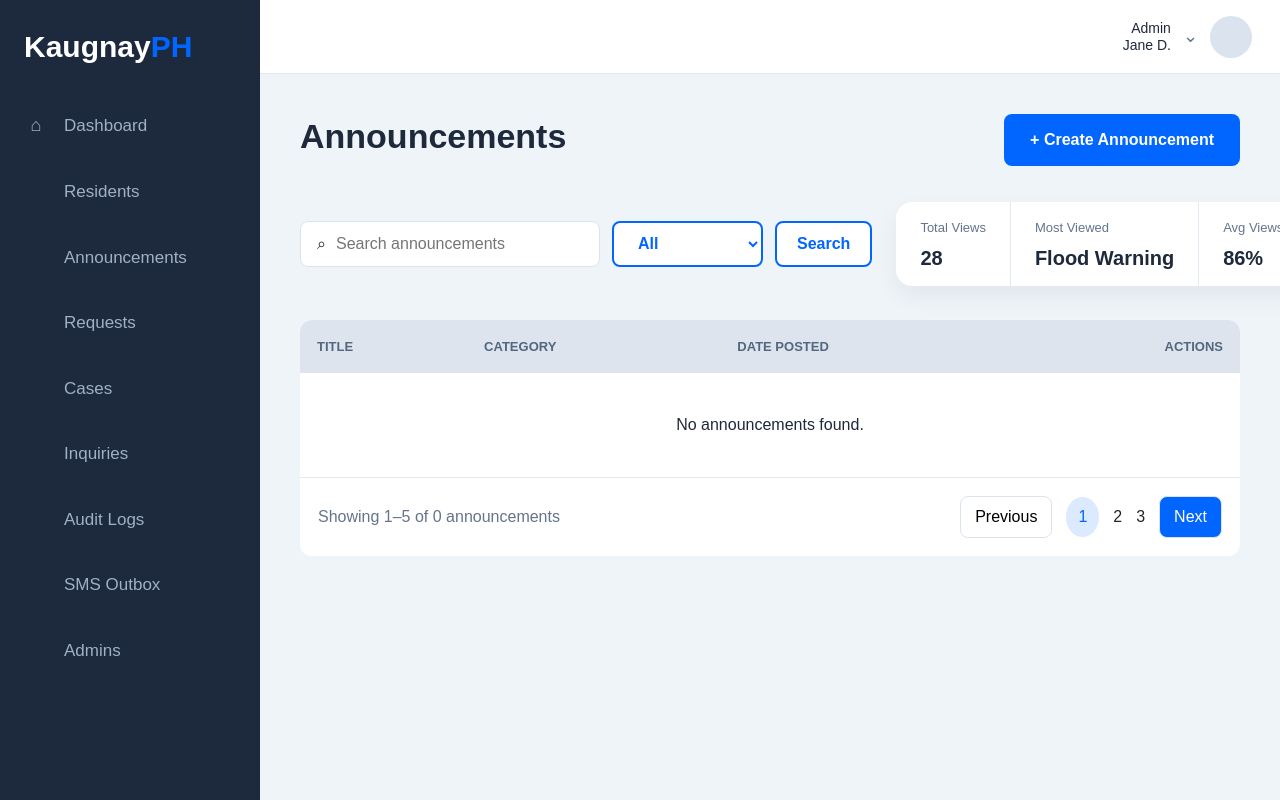
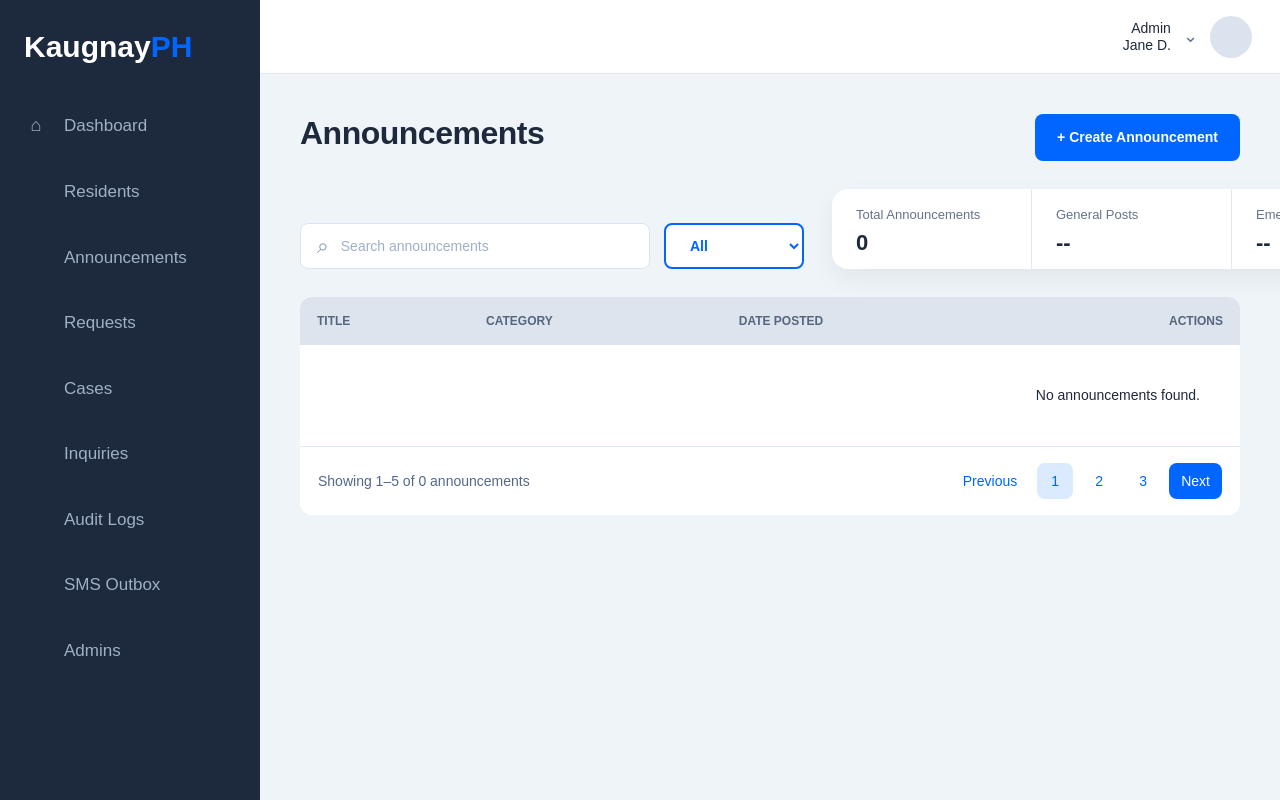
Before and after one commit to floresjuliah/kaugnayph, a Django app: template templates/adminpanel/announcements_list.html in a window 1280 px wide. Run offline with Django 5.2, Linux system fonts and the light colour scheme; the template is opened without the code that fills it, so the values that code supplies are empty.

Commit message:
updated announcement ui

```diff
--- a/static/css/admin.css
+++ b/static/css/admin.css
@@ -248,33 +248,35 @@ body {
 }
 
 /* =========================
-   ANNOUNCEMENT LIST PAGE
+ ANNOUNCEMENT LIST PAGE
 ========================= */
 
 .ann-page {
-    max-width: 1120px;
+    max-width: 1240px;
     margin: 0 auto;
 }
 
+.ann-header {
+    display: flex;
+    justify-content: space-between;
+    align-items: center;
+    margin-bottom: 28px;
+}
+
 .ann-page h1 {
-    font-size: 34px;
-    font-weight: 800;
-    color: #1e293b;
-}
-
-.ann-header {
-    display: flex;
-    justify-content: space-between;
-    align-items: center;
-    margin-bottom: 36px;
+    font-size: 32px;
+    font-weight: 650;
+    color: #1e293b;
+    letter-spacing: -0.5px;
 }
 
 .create-ann-btn {
     background: #0066ff;
     color: white;
-    padding: 14px 26px;
+    padding: 13px 22px;
     border-radius: 8px;
     text-decoration: none;
+    font-size: 14px;
     font-weight: 600;
 }
 
@@ -285,77 +287,105 @@ body {
 .ann-tools-row {
     display: flex;
     justify-content: space-between;
-    align-items: center;
-    gap: 24px;
-    margin-bottom: 34px;
-}
-
-.ann-search-filter {
+    align-items: flex-end;
+    gap: 28px;
+    margin-bottom: 28px;
+}
+
+.ann-controls {
+    display: flex;
+    align-items: center;
+    gap: 14px;
+    flex-shrink: 0;
+}
+
+.ann-search-box {
+    width: 350px;
+    height: 46px;
+    background: white;
+    border: 1px solid #d9e4ef;
+    border-radius: 8px;
     display: flex;
     align-items: center;
     gap: 12px;
-    flex-shrink: 0;
-}
-
-.ann-search-box {
-    width: 300px;
-    height: 46px;
-    background: white;
-    border: 1px solid #dbe3ef;
-    border-radius: 8px;
-    display: flex;
-    align-items: center;
     padding: 0 16px;
-    gap: 10px;
+}
+
+.ann-search-box span {
+    color: #8aa0bd;
+    font-size: 21px;
 }
 
 .ann-search-box input {
     border: none;
     outline: none;
     width: 100%;
-    color: #64748b;
-}
-
-.ann-filter-btn {
+    font-size: 14px;
+    color: #334155;
+    font-weight: 400;
+}
+
+.ann-search-box input::placeholder {
+    color: #9fb0c7;
+}
+
+.ann-filter-select,
+.ann-search-btn {
     height: 46px;
+    min-width: 120px;
     padding: 0 20px;
     border: 2px solid #0066ff;
     background: white;
     color: #0066ff;
     border-radius: 8px;
+    font-size: 14px;
     font-weight: 600;
-    white-space: nowrap;
+    cursor: pointer;
+    outline: none;
+}
+
+.ann-search-btn:hover,
+.ann-filter-select:hover {
+    background: #f8fbff;
 }
 
 .ann-stats-card {
-    display: flex;
+    display: grid;
+    grid-template-columns: repeat(3, 1fr);
     background: white;
     border-radius: 16px;
     box-shadow: 0 10px 25px rgba(15, 23, 42, 0.06);
     overflow: hidden;
-    flex-shrink: 0;
-}
-
-.ann-stats-card div {
-    padding: 16px 24px;
+    min-width: 600px;
+    height: 80px;
+}
+
+.ann-stat-item {
+    padding: 18px 24px;
     border-right: 1px solid #e2e8f0;
-}
-
-.ann-stats-card div:last-child {
+    display: flex;
+    flex-direction: column;
+    justify-content: center;
+}
+
+.ann-stat-item:last-child {
     border-right: none;
 }
 
-.ann-stats-card p {
+.ann-stat-item p {
     margin: 0 0 8px;
     color: #64748b;
     font-size: 13px;
-}
-
-.ann-stats-card h3 {
+    font-weight: 500;
+    line-height: 1.3;
+}
+
+.ann-stat-item h3 {
     margin: 0;
     color: #1e293b;
-    font-size: 20px;
-    font-weight: 800;
+    font-size: 22px;
+    font-weight: 700;
+    line-height: 1;
 }
 
 .ann-table-card {
@@ -374,23 +404,32 @@ body {
 }
 
 .ann-table th {
-    padding: 17px;
+    padding: 15px 17px;
     color: #53677f;
-    font-size: 13px;
+    font-size: 12px;
+    font-weight: 700;
+    text-align: left;
     text-transform: uppercase;
 }
 
 .ann-table td {
-    padding: 16px 17px;
+    padding: 13px 17px;
     border-bottom: 1px solid #e2e8f0;
     color: #1e293b;
+    font-size: 14px;
+    font-weight: 400;
+}
+
+.ann-table th:last-child,
+.ann-table td:last-child {
+    text-align: right;
 }
 
 .ann-badge {
     display: inline-block;
-    padding: 7px 13px;
-    border-radius: 999px;
-    font-size: 13px;
+    padding: 7px 14px;
+    border-radius: 8px;
+    font-size: 12px;
     font-weight: 700;
 }
 
@@ -413,32 +453,40 @@ body {
     display: flex;
     justify-content: space-between;
     align-items: center;
-    padding: 18px;
+    padding: 16px 18px;
 }
 
 .ann-table-footer p {
     margin: 0;
-    color: #64748b;
+    color: #52698a;
+    font-size: 14px;
 }
 
 .ann-pagination {
     display: flex;
     align-items: center;
-    gap: 14px;
-}
-
-.ann-pagination button {
-    border: 1px solid #dbe3ef;
-    background: white;
-    padding: 8px 14px;
+    gap: 8px;
+}
+
+.ann-pagination button,
+.ann-pagination span {
+    min-width: 36px;
+    height: 36px;
+    padding: 0 12px;
     border-radius: 8px;
+    display: inline-flex;
+    align-items: center;
+    justify-content: center;
+    border: none;
+    background: white;
+    color: #0066ff;
+    font-size: 14px;
+    font-weight: 500;
 }
 
 .ann-pagination .active-page {
     background: #dbeafe;
     color: #0066ff;
-    padding: 8px 12px;
-    border-radius: 50%;
 }
 
 .ann-pagination .next-btn {
--- a/templates/adminpanel/announcements_list.html
+++ b/templates/adminpanel/announcements_list.html
@@ -15,8 +15,7 @@
 
     <div class="ann-tools-row">
 
-        <form method="GET" class="ann-search-filter">
-
+    <form method="GET" class="ann-controls">
         <div class="ann-search-box">
             <span>⌕</span>
             <input
@@ -29,70 +28,42 @@
 
         <select
             name="category"
-        class="ann-filter-btn"
+            class="ann-filter-select"
             onchange="this.form.submit()"
         >
-        <option value="all"
-            {% if selected_category == "all" or not selected_category %}
-                selected
-            {% endif %}
-        >
+            <option value="all" {% if selected_category == "all" or not selected_category %}selected{% endif %}>
                 All
             </option>
-
-        <option value="General"
-            {% if selected_category == "General" %}
-                selected
-            {% endif %}
-        >
+            <option value="General" {% if selected_category == "General" %}selected{% endif %}>
                 General
             </option>
-
-        <option value="Emergency"
-            {% if selected_category == "Emergency" %}
-                selected
-            {% endif %}
-        >
+            <option value="Emergency" {% if selected_category == "Emergency" %}selected{% endif %}>
                 Emergency
             </option>
-
-        <option value="Events"
-            {% if selected_category == "Events" %}
-                selected
-            {% endif %}
-        >
+            <option value="Events" {% if selected_category == "Events" %}selected{% endif %}>
                 Events
             </option>
-
-        <option value="Sports"
-            {% if selected_category == "Sports" %}
-                selected
-            {% endif %}
-        >
+            <option value="Sports" {% if selected_category == "Sports" %}selected{% endif %}>
                 Sports
             </option>
         </select>
 
-    <button type="submit" class="ann-filter-btn">
-        Search
-    </button>
-
     </form>
 
     <div class="ann-stats-card">
-            <div>
-                <p>Total Views</p>
-                <h3>28</h3>
+        <div class="ann-stat-item">
+            <p>Total Announcements</p>
+            <h3>{{ announcements|length }}</h3>
         </div>
 
-            <div>
-                <p>Most Viewed</p>
-                <h3>Flood Warning</h3>
+        <div class="ann-stat-item">
+            <p>General Posts</p>
+            <h3>--</h3>
         </div>
 
-            <div>
-                <p>Avg Views per Post</p>
-                <h3>86%</h3>
+        <div class="ann-stat-item">
+            <p>Emergency Posts</p>
+            <h3>--</h3>
         </div>
     </div>
 
```
Also changed, not shown: other parts of static/css/admin.css (+23 -6 lines). Lines whose indentation alone changed are shown as unchanged.
